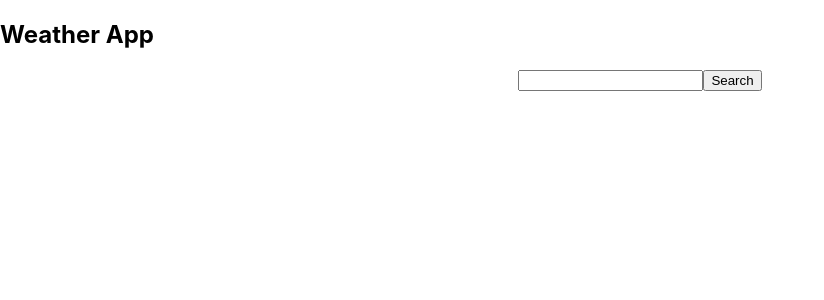
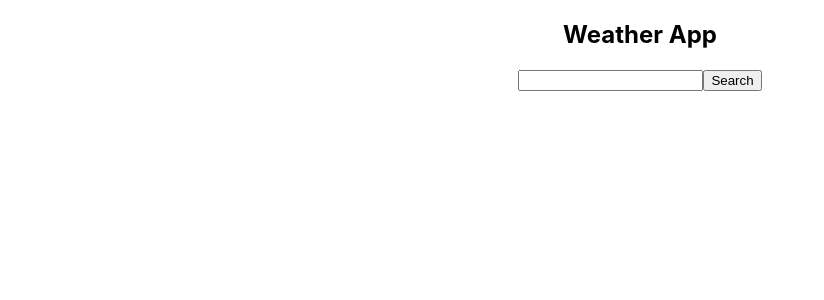
Before and after one commit to Rofiat369/weather-react, a React (Create React App) app: page / in a window 1280 px wide. Shown: the top 300 px of the page, without its empty margins (0-824 px from the left). Built offline with nearby package versions, Linux system fonts and the light colour scheme.

Commit message:
Created a className called App

```diff
--- a/src/App.js
+++ b/src/App.js
@@ -2,7 +2,10 @@ import './App.css';
 
 
 function App() {
-  return <h2>Weather App</h2>
+  return <div className="App" >
+    <h2 >Weather App</h2>
+  </div>
+
 }
 
 export default App;
```
